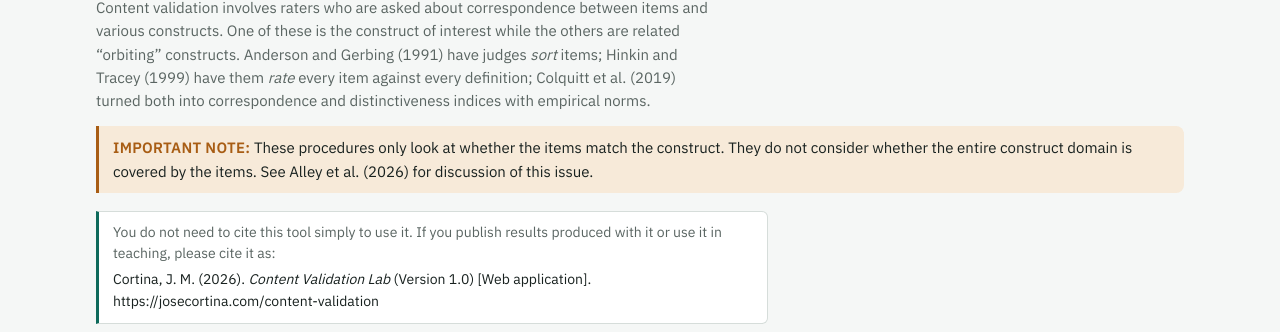
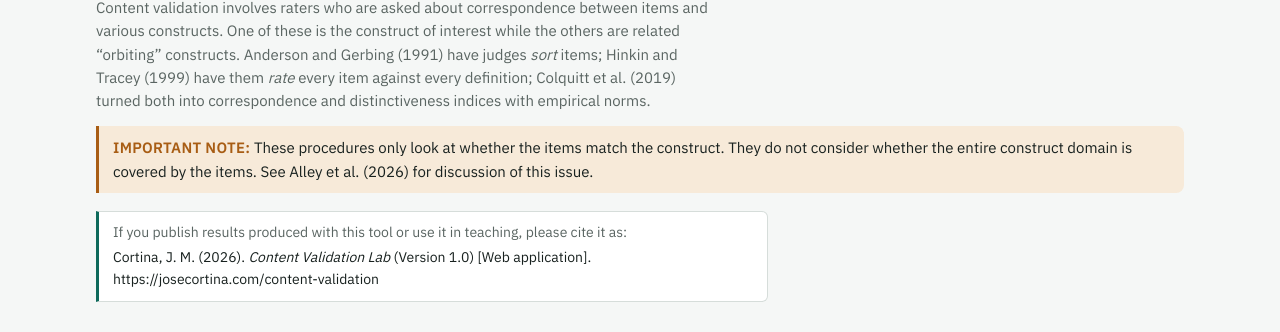
Before and after one commit to cortina16-oss/content-validity-lab, a plain HTML site: page index.html in a window 1280 px wide. Shown: the part 123-455 px from the top of the page. Drawn offline with Linux system fonts and the light colour scheme.

Commit message:
Shorten citation note
Co-Authored-By: Claude Opus 5.5 <noreply@anthropic.com>
Claude-Session: https://claude.ai/code/session_01HjYzJfbBDRZpcvUp3QT8g2

```diff
--- a/index.html
+++ b/index.html
@@ -150,7 +150,7 @@ footer{border-top:1px solid var(--rule);padding-top:16px}
   <h1>Content Validation Lab</h1>
   <p class="muted">Content validation involves raters who are asked about correspondence between items and various constructs. One of these is the construct of interest while the others are related “orbiting” constructs. Anderson and Gerbing (1991) have judges <em>sort</em> items; Hinkin and Tracey (1999) have them <em>rate</em> every item against every definition; Colquitt et al. (2019) turned both into correspondence and distinctiveness indices with empirical norms.</p>
   <p class="important"><strong>IMPORTANT NOTE:</strong> These procedures only look at whether the items match the construct. They do not consider whether the entire construct domain is covered by the items. See Alley et al. (2026) for discussion of this issue.</p>
-  <div class="cite-box">You do not need to cite this tool simply to use it. If you publish results produced with it or use it in teaching, please cite it as: <span class="cite-box-ref">Cortina, J. M. (2026). <i>Content Validation Lab</i> (Version 1.0) [Web application]. https://josecortina.com/content-validation</span></div>
+  <div class="cite-box">If you publish results produced with this tool or use it in teaching, please cite it as: <span class="cite-box-ref">Cortina, J. M. (2026). <i>Content Validation Lab</i> (Version 1.0) [Web application]. https://josecortina.com/content-validation</span></div>
   <h2 style="margin-top:6px">Using this tool</h2>
   <p>Edit the constructs, items, and data below; every number recomputes.</p>
   <p>Suppose that we are doing a content validation of a measure of work engagement and that we are using job involvement and intrinsic motivation as orbiting constructs.</p>
```
